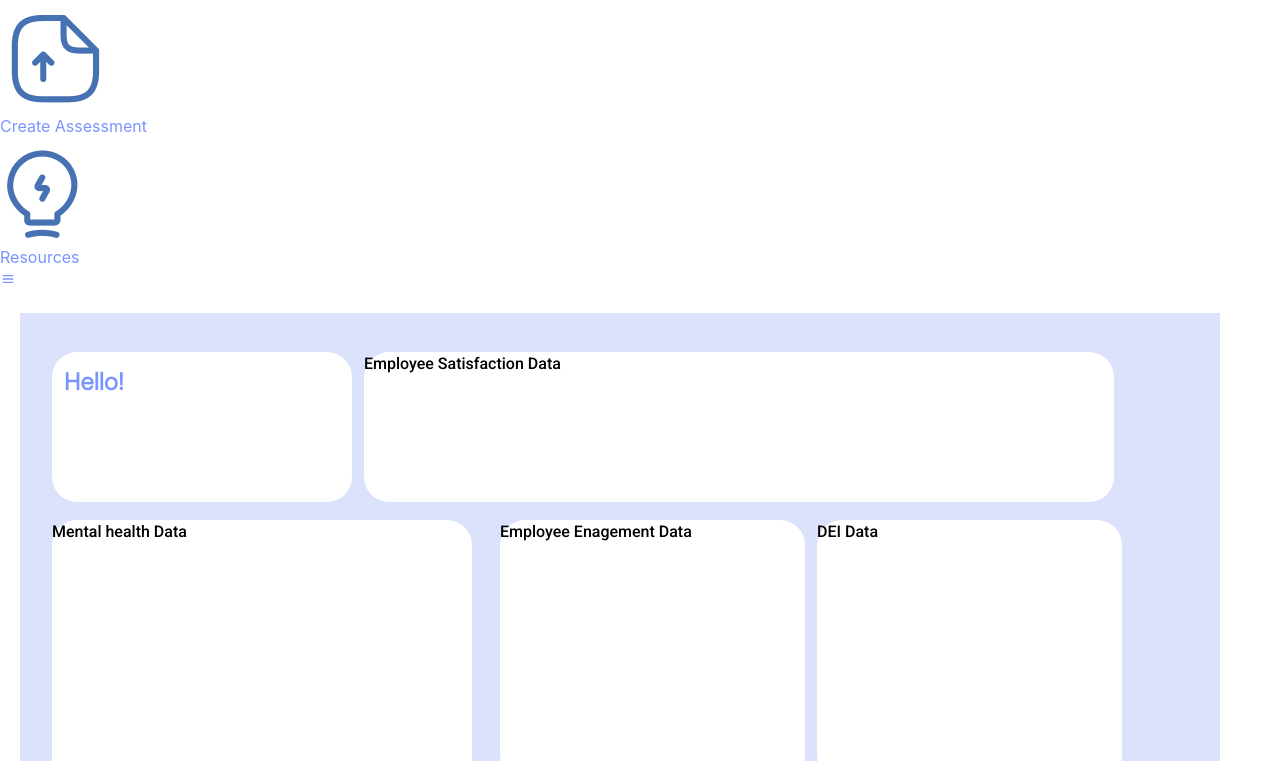
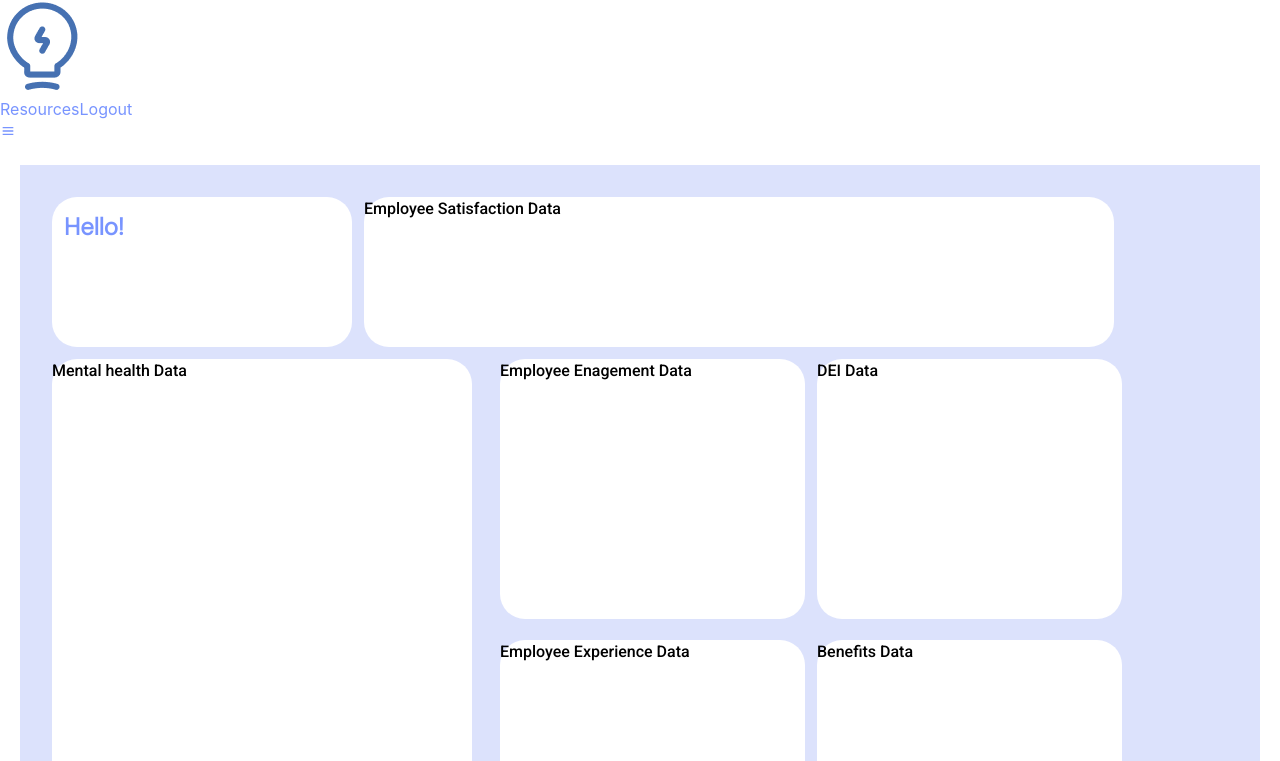
Before and after one commit to cherryontech/guava_dream_fall2023, a React (Create React App) app: page / in a window 1280 px wide. Shown: the part 499-1260 px from the top of the page. Built offline with nearby package versions, Linux system fonts and the light colour scheme.

Commit message:
chore: Place correct nav options on each page

```diff
--- a/src/About.js
+++ b/src/About.js
@@ -1,11 +1,15 @@
 import "./Pages/Dashboard/Dashboard.css"
+import Navbar from "./Navbar"
 
 const About = () => {
     return (
-        <section className="dashboard-page">
-            <h1 className="dashboard-title">Hello! Welcome to EquiVate HR About Page</h1>
+        <div>
+            <Navbar />
+            <section className="dashboard-page">
+                <h1 className="dashboard-title">Hello! Welcome to EquiVate HR About Page</h1>
 
-        </section>
+            </section>
+        </div>
 
     )
 
--- a/src/App.js
+++ b/src/App.js
@@ -1,7 +1,6 @@
 import { BrowserRouter, Routes, Route } from 'react-router-dom';
 import { useState } from 'react';
 import './App.css';
-import Navbar from './Navbar';
 import './Firebase.js';
 import Dashboard from "./Pages/Dashboard/Dashboard.js";
 import About from "./About";
@@ -12,7 +11,8 @@ import ChooseQuestions from './Pages/ChooseQuestions.js';
 import Modal from './Pages/Modal/Modal.js';
 import Login from "./Login.js";
 import Signup from './Signup.js';
-import SideMenu from './SideMenu.js';
+//import Navbar from './Navbar.js'
+
 
 function App() {
 
@@ -40,8 +40,6 @@ function App() {
   };
   return (
     <BrowserRouter>
-    <Navbar />
-    <SideMenu />
     <Routes>
           <Route path="/" element={<Dashboard />} />
           <Route path="/about" element={<About />} />
--- a/src/Community.js
+++ b/src/Community.js
@@ -1,11 +1,15 @@
+import Navbar from "./Navbar"
 import "./Pages/Dashboard/Dashboard.css"
+
 
 const Community = () => {
     return (
-        <section className="dashboard-page">
-            <h1 className="dashboard-title">Hello! Welcome to EquiVate HR COMMUNITY Page</h1>
-
-        </section>
+        <div>
+            <Navbar />
+            <section className="dashboard-page">
+                <h1 className="dashboard-title">Hello! Welcome to EquiVate HR COMMUNITY Page</h1>
+            </section>
+        </div>
 
     )
 
--- a/src/Pages/CreateAssessment.js
+++ b/src/Pages/CreateAssessment.js
@@ -3,6 +3,7 @@ import { useNavigate } from 'react-router-dom';
 import PropTypes from 'prop-types';
 import AssessmentTopics from './AssessmentTopics';
 import topicsData from '../data/topics';
+import SideMenu from '../SideMenu';
 
 const CreateAssessment = ({ displayQuestions }) => {
   const [selectedTopics, setSelectedTopics] = useState([]);
@@ -31,6 +32,7 @@ const CreateAssessment = ({ displayQuestions }) => {
 
   return (
     <section>
+      <SideMenu />
       <div className="bg-white w-2/3 rounded-xl py-3.5 px-3 m-4">
         <h3 className="text-blue">Create Assessment</h3>
         <p>Select what you want to discover about you team</p>
--- a/src/Pages/Dashboard/Dashboard.css
+++ b/src/Pages/Dashboard/Dashboard.css
@@ -1,8 +1,6 @@
 .dashboard-container {
   display: flex;
   flex-wrap: wrap;
-  height: 800px;
-  width: 1200px;
   margin: 20px;
   padding: 20px;
   border: 20px;
--- a/src/Pages/Dashboard/Dashboard.js
+++ b/src/Pages/Dashboard/Dashboard.js
@@ -1,8 +1,11 @@
+import SideMenu from "../../SideMenu";
 import "./Dashboard.css";
+
 
 const Dashboard = () => {
     return (
-        <div className="page">
+        <div className="flex max-w-max">
+            <SideMenu />
             <section className="dashboard-container">
                 <div className="top-row">
                     <h1 className="welcome-box">Hello!</h1>
@@ -17,6 +20,8 @@ const Dashboard = () => {
                 </div>
             </section>
         </div>
+
+
     )
 }
 
--- a/src/SideMenu.js
+++ b/src/SideMenu.js
@@ -9,12 +9,16 @@ import  CreateAssessmentIcon  from "./Assets/Create Assessment Icon.png";
 import  ResourcesIcon  from "./Assets/Resources Icon.png";
 
 const SideMenu = () => {
+
     const [click, setClick] = useState(false);
     const handleClick = () => {
         setClick(!click);
     }
+
+
+
     const content = <>
-        <div className="lg:hidden block absolute top-16 w-full left-0 right-0 bg-slate-900 transition tc mt-5 bg-white">
+        <div className="lg:hidden block absolute inset-y-0  top-0 h-full left-0 bg-slate-900 transition tc mt-5 bg-white">
             <ul className="text-center text-xl p-15 flex flex-col">
             <NavLink to="./Pages/Dashboard">
                 Dashboard
@@ -32,8 +36,9 @@ const SideMenu = () => {
         </div>
     </>
     return (
+
         <sidebar>
-            <div className="flex flex-col justify-between tc m-6">
+            <div className="flex flex-col justify-between tc m-6 inset-y-0 max-w-max">
                 <div className="flex flex-col justify-self-center flex-1 mb-2">
                 <img src={ LogoIcon } className="ml-20 w-12 m-12" alt="EquiVate logo, pen inside of box" />
                 </div>
@@ -58,13 +63,17 @@ const SideMenu = () => {
                             <img src={ ResourcesIcon } alt="Icon of lightbulb" className='w-8 h-8 mr-2' />
                             Resources
                         </NavLink>
+                        <button className="text-indigo-400 rounded-full border-2 border-indigo-400 bg-white w-24 h-10 text-xs mt-6 ml-12 ">
+                            <NavLink to="/Home">
+                                Logout
+                            </NavLink>
+                        </button>
                         </ul>
                     </div>
                 </div>
                 <div>
                     {click && content}
                 </div>
-
                 <button className="text-3xl  block sm:hidden transtion" onClick={handleClick}>
                     {click ? <FaTimes/> : < BiMenu/>}
                 </button>
@@ -72,5 +81,4 @@ const SideMenu = () => {
         </sidebar>
     )
 }
-
 export default SideMenu;
```
